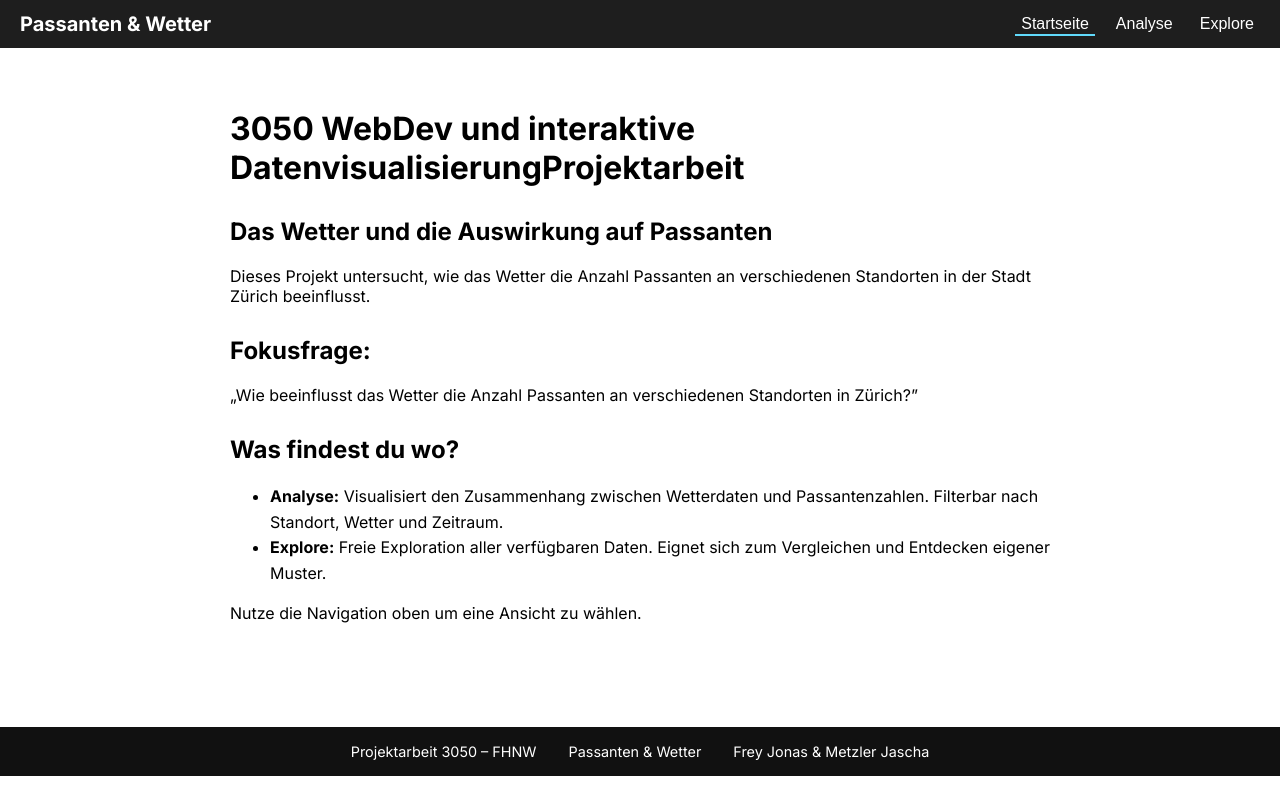
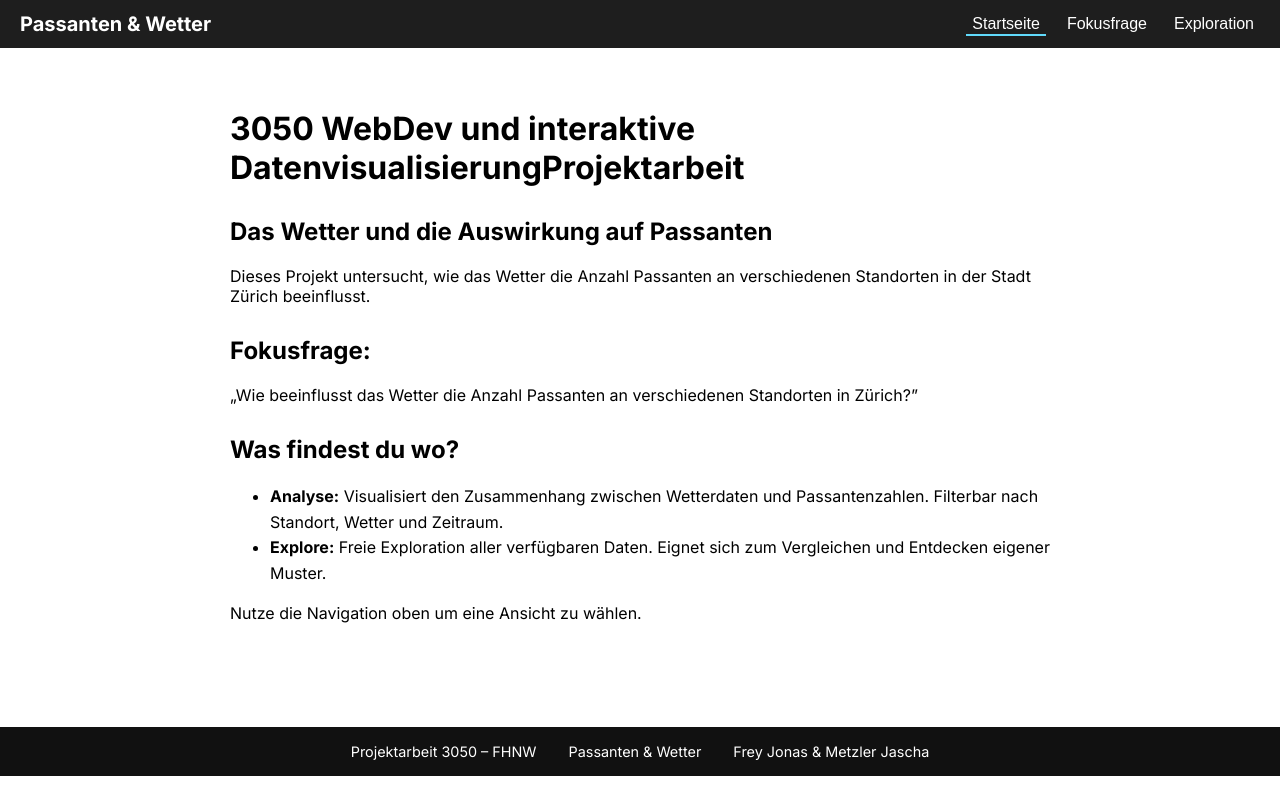
Before and after one commit to Talahon93/3050_Projektarbeit, a React (Vite) app in the folder frontend/: page / in a window 1280 px wide. Built offline with nearby package versions, Linux system fonts and the light colour scheme.

Commit message:
Fokusfrage & Exploration angepasst

```diff
--- a/frontend/src/App.jsx
+++ b/frontend/src/App.jsx
@@ -1,8 +1,8 @@
 import { useState } from "react";
 import Header from "./Komponenten/Header";
 import Startseite from "./Seiten/Startseite";
-import Analyse from "./Seiten/Analyse";
-import Explore from "./Seiten/Explore";
+import Fokusfrage from "./Seiten/Fokusfrage";
+import Exploration from "./Seiten/Exploration";
 import Footer from "./Komponenten/Footer";
 import "./Styles/global.css";
 
@@ -14,8 +14,8 @@ export default function App() {
       <Header currentPage={currentPage} setCurrentPage={setCurrentPage} />
 
       {currentPage === "start" && <Startseite />}
-      {currentPage === "analyse" && <Analyse />}
-      {currentPage === "explore" && <Explore />}
+      {currentPage === "fokusfrage" && <Fokusfrage />}
+      {currentPage === "exploration" && <Exploration />}
 
       <Footer />
     </div>
--- a/frontend/src/Komponenten/Header.jsx
+++ b/frontend/src/Komponenten/Header.jsx
@@ -13,17 +13,17 @@ export default function Header({ currentPage, setCurrentPage }) {
         </button>
 
         <button
-          className={currentPage === "analyse" ? "active" : ""}
-          onClick={() => setCurrentPage("analyse")}
+          className={currentPage === "Fokusfrage" ? "active" : ""}
+          onClick={() => setCurrentPage("fokusfrage")}
         >
-          Analyse
+          Fokusfrage
         </button>
 
         <button
-          className={currentPage === "explore" ? "active" : ""}
-          onClick={() => setCurrentPage("explore")}
+          className={currentPage === "Exploration" ? "active" : ""}
+          onClick={() => setCurrentPage("exploration")}
         >
-          Explore
+          Exploration
         </button>
       </nav>
     </header>
--- a/frontend/src/Seiten/Analyse.jsx
+++ b/frontend/src/Seiten/Exploration.jsx
@@ -3,11 +3,13 @@ import Filterpanel from "../Komponenten/Filterpanel";
 import WetterChart from "../Charts/Wetter";
 import "../Styles/analyse.css";
 
-export default function Analyse() {
+export default function Exploration() {
   const [filter, setFilter] = useState({
     standort: "Bahnhofstrasse Nord",
     wetter: "klar",
     zeitraum: "tag",
+    startDatum: null,
+    endDatum: null,
   });
 
   return (
--- a/frontend/src/Seiten/Explore.jsx
+++ b/frontend/src/Seiten/Fokusfrage.jsx
@@ -1,6 +1,6 @@
 import "../styles/Explore.css";
 
-export default function Explore() {
+export default function Fokusfrage() {
   return (
     <div className="explore-page">
       <h2>Explore</h2>
```
